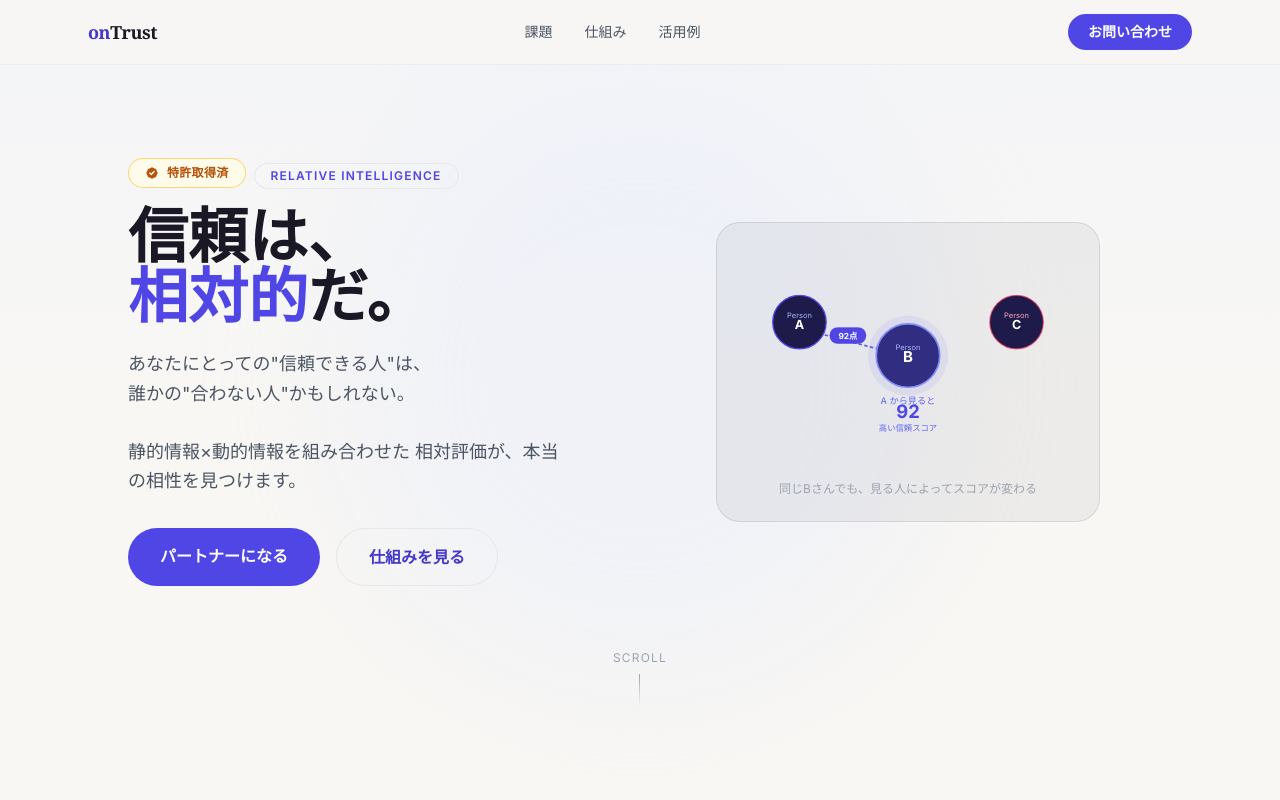
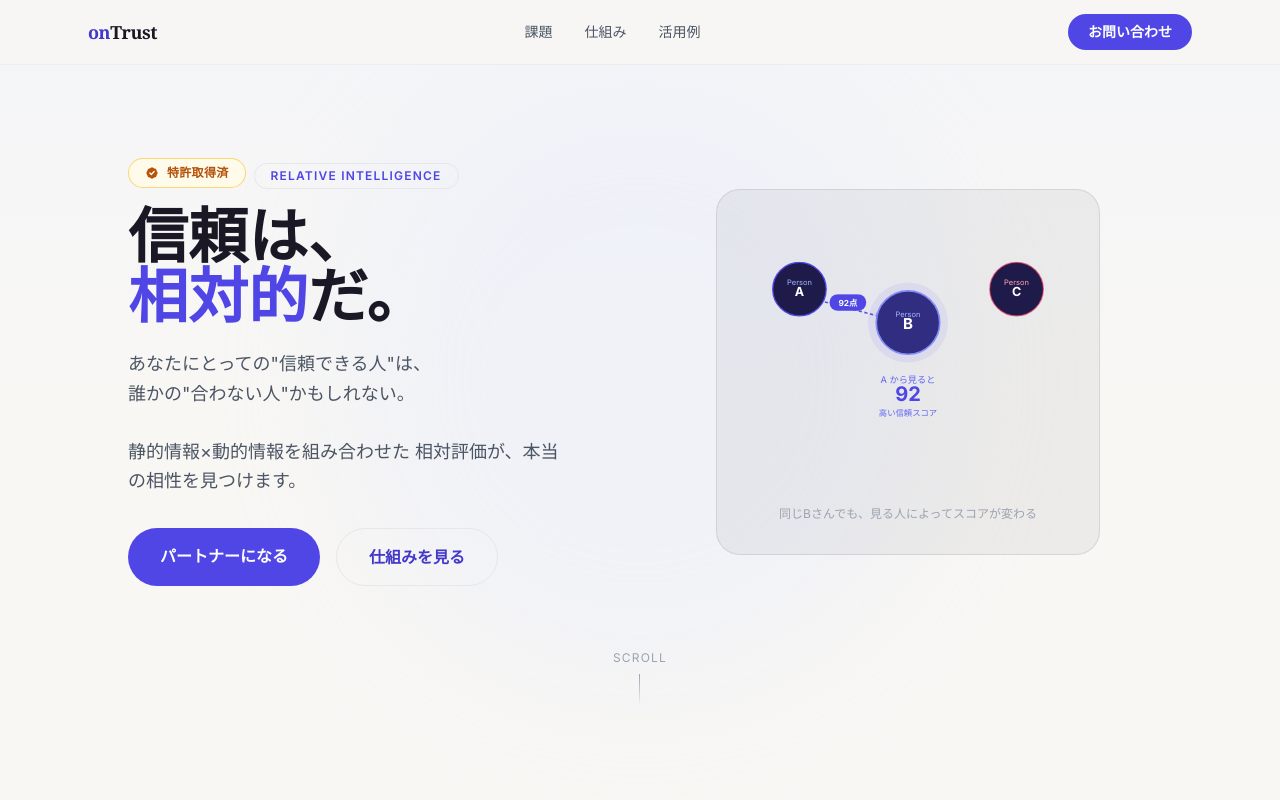
Before and after one commit to Rio2Ryo/ontrust-hp, a Next.js app: page / in a window 1280 px wide. Shown: the top 800 px of the page. Built offline with nearby package versions, Linux system fonts and the light colour scheme.

Commit message:
fix: increase graph card spacing to prevent text overlap

```diff
--- a/src/components/Hero.tsx
+++ b/src/components/Hero.tsx
@@ -51,9 +51,9 @@ export default function Hero() {
 
         {/* Animated Graph */}
         <div className="flex justify-center">
-          <div className="bg-ink/5 border border-ink/10 rounded-3xl p-6 w-full max-w-sm">
+          <div className="bg-ink/5 border border-ink/10 rounded-3xl p-6 pb-8 w-full max-w-sm">
             <RelativeGraph />
-            <p className="text-center text-xs text-gray-400 mt-4 font-sans">
+            <p className="text-center text-xs text-gray-400 mt-6 font-sans">
               同じBさんでも、見る人によってスコアが変わる
             </p>
           </div>
--- a/src/components/RelativeGraph.tsx
+++ b/src/components/RelativeGraph.tsx
@@ -4,7 +4,7 @@ export default function RelativeGraph() {
   return (
     <div className="w-full flex justify-center">
       <svg
-        viewBox="0 0 400 260"
+        viewBox="0 0 400 320"
         className="w-full max-w-md"
         aria-label="相対評価の可視化: 同じ人物でも見る人によってスコアが変わる"
       >
@@ -57,26 +57,26 @@ export default function RelativeGraph() {
 
         {/* Dynamic label below: "Aから見ると" */}
         <g className="label-a">
-          <text x="200" y="188" textAnchor="middle" fill="#6366f1" fontSize="11" fontFamily="Inter, sans-serif">
+          <text x="200" y="202" textAnchor="middle" fill="#6366f1" fontSize="11" fontFamily="Inter, sans-serif">
             A から見ると
           </text>
-          <text x="200" y="205" textAnchor="middle" fill="#4f46e5" fontSize="22" fontWeight="800" fontFamily="Inter">
+          <text x="200" y="224" textAnchor="middle" fill="#4f46e5" fontSize="24" fontWeight="800" fontFamily="Inter">
             92
           </text>
-          <text x="200" y="220" textAnchor="middle" fill="#6366f1" fontSize="10">
+          <text x="200" y="242" textAnchor="middle" fill="#6366f1" fontSize="10">
             高い信頼スコア
           </text>
         </g>
 
         {/* Dynamic label below: "Cから見ると" */}
         <g className="label-c">
-          <text x="200" y="188" textAnchor="middle" fill="#e11d48" fontSize="11" fontFamily="Inter, sans-serif">
+          <text x="200" y="202" textAnchor="middle" fill="#e11d48" fontSize="11" fontFamily="Inter, sans-serif">
             C から見ると
           </text>
-          <text x="200" y="205" textAnchor="middle" fill="#e11d48" fontSize="22" fontWeight="800" fontFamily="Inter">
+          <text x="200" y="224" textAnchor="middle" fill="#e11d48" fontSize="24" fontWeight="800" fontFamily="Inter">
             31
           </text>
-          <text x="200" y="220" textAnchor="middle" fill="#e11d48" fontSize="10">
+          <text x="200" y="242" textAnchor="middle" fill="#e11d48" fontSize="10">
             低い信頼スコア
           </text>
         </g>
```
